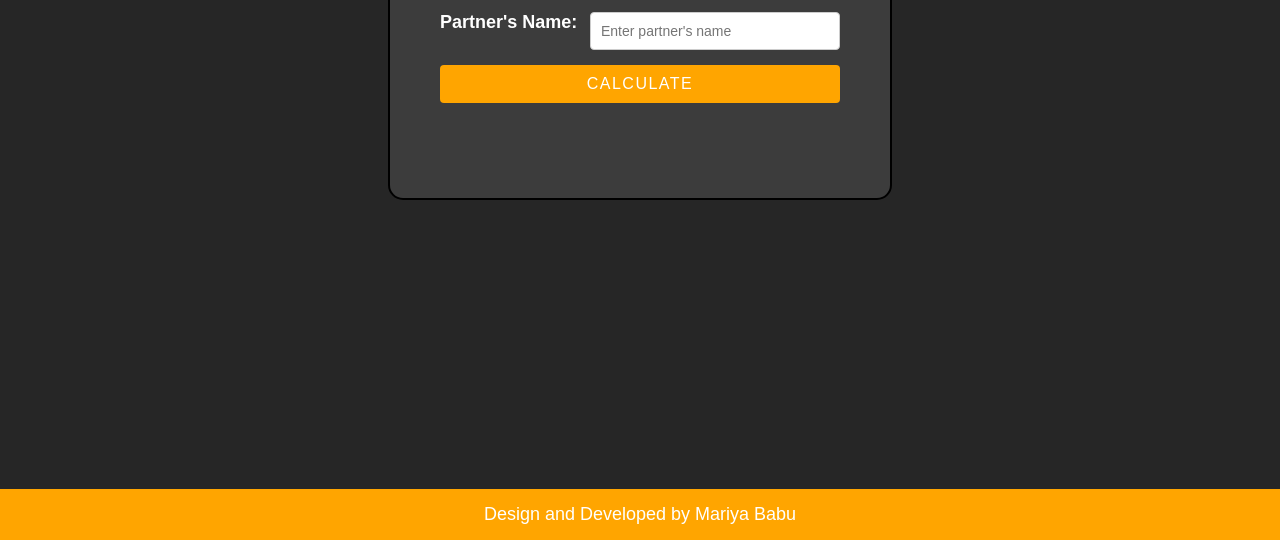
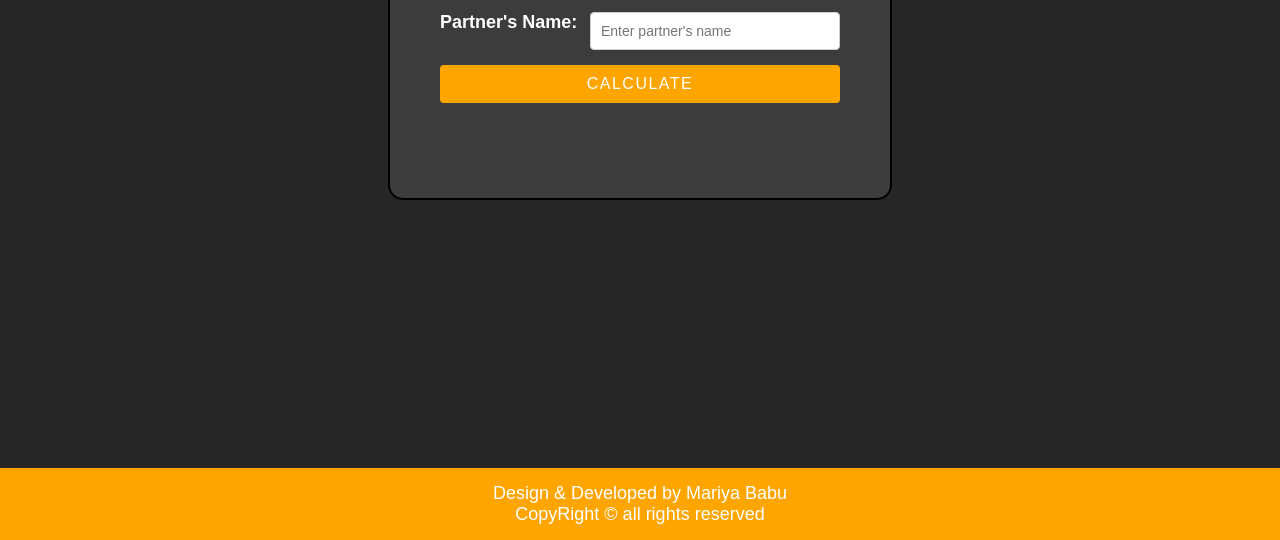
Before and after one commit to Mariya-Babu/FlamesGame, a plain HTML site: page index.html in a window 1280 px wide. Shown: the part 260-800 px from the top of the page. Drawn offline with Linux system fonts and the light colour scheme.

Commit message:
Update index.html

```diff
--- a/index.html
+++ b/index.html
@@ -32,7 +32,10 @@
             </div>
         </div>
     </div>
-    <footer>Design and Developed by Mariya Babu</footer>
+    <footer>
+        <span>Design &amp; Developed by Mariya Babu</span> <br>
+        <span class="copy">CopyRight &copy; all rights reserved</span>
+    </footer>
     <script src="scripts.js"></script>
 </body>
 
```
